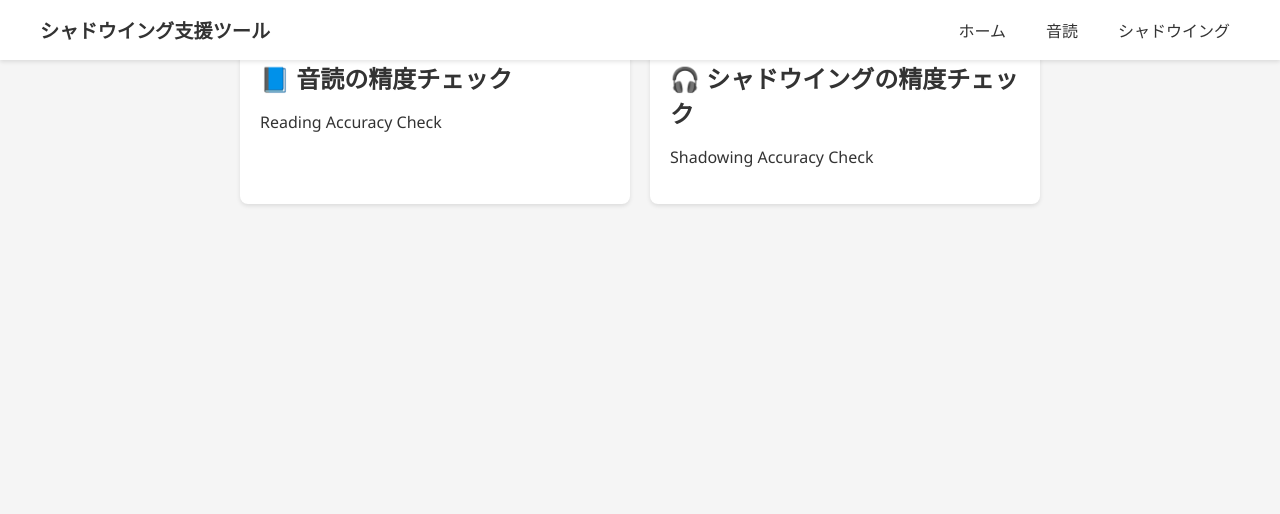
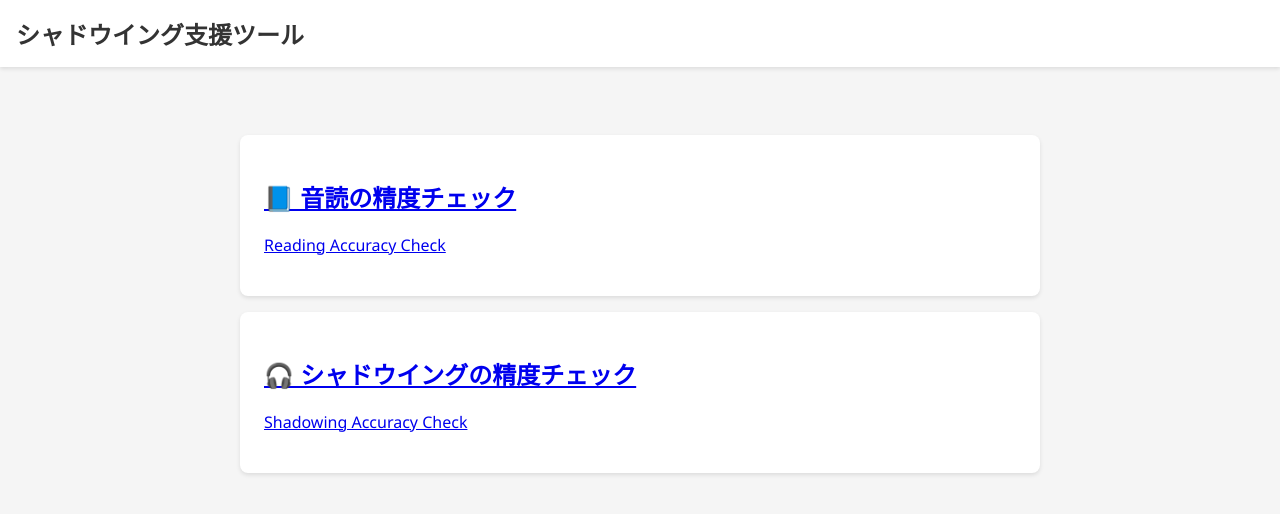
Before and after one commit to kanekop/you-shadow, a Flask app: page / in a window 1280 px wide. Shown: the top 514 px of the page. Run offline with Flask 3, Linux system fonts and the light colour scheme.

Commit message:
Restored to '7a111ce70c006ef82e50d2272ffc58b2f6e4e581'
Replit-Restored-To: 7a111ce70c006ef82e50d2272ffc58b2f6e4e581

```diff
--- a/static/style.css
+++ b/static/style.css
@@ -4,106 +4,6 @@
   --background: #f5f5f5;
   --surface: #ffffff;
   --text: #333333;
-  --nav-height: 60px;
-}
-
-/* Navbar styles */
-.navbar {
-  position: fixed;
-  top: 0;
-  left: 0;
-  right: 0;
-  height: var(--nav-height);
-  background: var(--surface);
-  box-shadow: 0 2px 4px rgba(0,0,0,0.1);
-  z-index: 1000;
-}
-
-.nav-content {
-  max-width: 1200px;
-  margin: 0 auto;
-  padding: 0 20px;
-  height: 100%;
-  display: flex;
-  align-items: center;
-  justify-content: space-between;
-}
-
-.nav-content h1 {
-  font-size: 1.2rem;
-  margin: 0;
-}
-
-.nav-links {
-  display: flex;
-  gap: 20px;
-}
-
-.nav-links a {
-  color: var(--text);
-  text-decoration: none;
-  padding: 5px 10px;
-  border-radius: 4px;
-  transition: background 0.2s;
-}
-
-.nav-links a:hover {
-  background: var(--background);
-}
-
-/* Responsive container */
-.container {
-  max-width: 1200px;
-  margin: var(--nav-height) auto 0;
-  padding: 20px;
-}
-
-/* Feature grid */
-.feature-grid {
-  display: grid;
-  grid-template-columns: repeat(auto-fit, minmax(280px, 1fr));
-  gap: 20px;
-  margin-top: 20px;
-}
-
-.feature-card {
-  background: var(--surface);
-  border-radius: 8px;
-  box-shadow: 0 2px 4px rgba(0,0,0,0.1);
-  transition: transform 0.2s;
-}
-
-.feature-card:hover {
-  transform: translateY(-2px);
-}
-
-.feature-link {
-  display: block;
-  padding: 20px;
-  text-decoration: none;
-  color: var(--text);
-}
-
-.feature-link h2 {
-  margin: 0 0 10px;
-  font-size: 1.5rem;
-}
-
-/* Responsive adjustments */
-@media (max-width: 768px) {
-  .nav-content {
-    flex-direction: column;
-    padding: 10px;
-    height: auto;
-  }
-
-  .nav-links {
-    margin-top: 10px;
-  }
-
-  .container {
-    margin-top: calc(var(--nav-height) + 40px);
-  }
 }
 
 body {
--- a/templates/index.html
+++ b/templates/index.html
@@ -8,33 +8,24 @@
   <link rel="stylesheet" href="/static/style.css">
 </head>
 <body>
-  <nav class="navbar">
-    <div class="nav-content">
+  <div class="nav-header">
     <h1>シャドウイング支援ツール</h1>
-      <div class="nav-links">
-        <a href="/">ホーム</a>
-        <a href="/read-aloud">音読</a>
-        <a href="/shadowing">シャドウイング</a>
   </div>
-    </div>
-  </nav>
 
   <div class="container">
-    <div class="feature-grid">
-      <div class="feature-card">
+    <div class="card">
       <a href="/read-aloud" class="feature-link">
         <h2>📘 音読の精度チェック</h2>
         <p>Reading Accuracy Check</p>
       </a>
     </div>
 
-      <div class="feature-card">
+    <div class="card">
       <a href="/shadowing" class="feature-link">
         <h2>🎧 シャドウイングの精度チェック</h2>
         <p>Shadowing Accuracy Check</p>
       </a>
     </div>
   </div>
-  </div>
 </body>
 </html>
```
Also changed, not shown: templates/read_aloud.html (+4 -8 lines), templates/shadowing.html (+4 -8 lines). Lines whose indentation alone changed are shown as unchanged.
